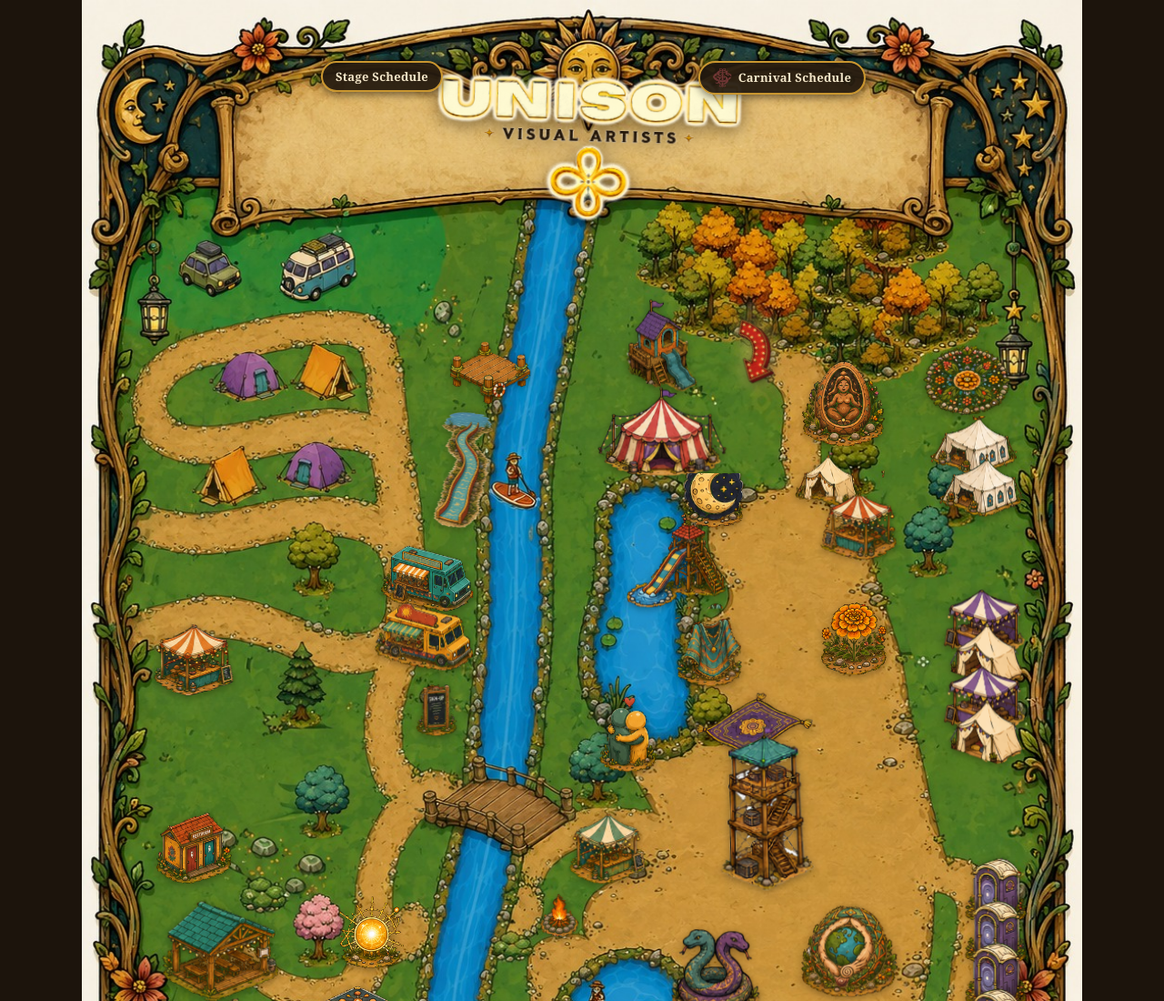
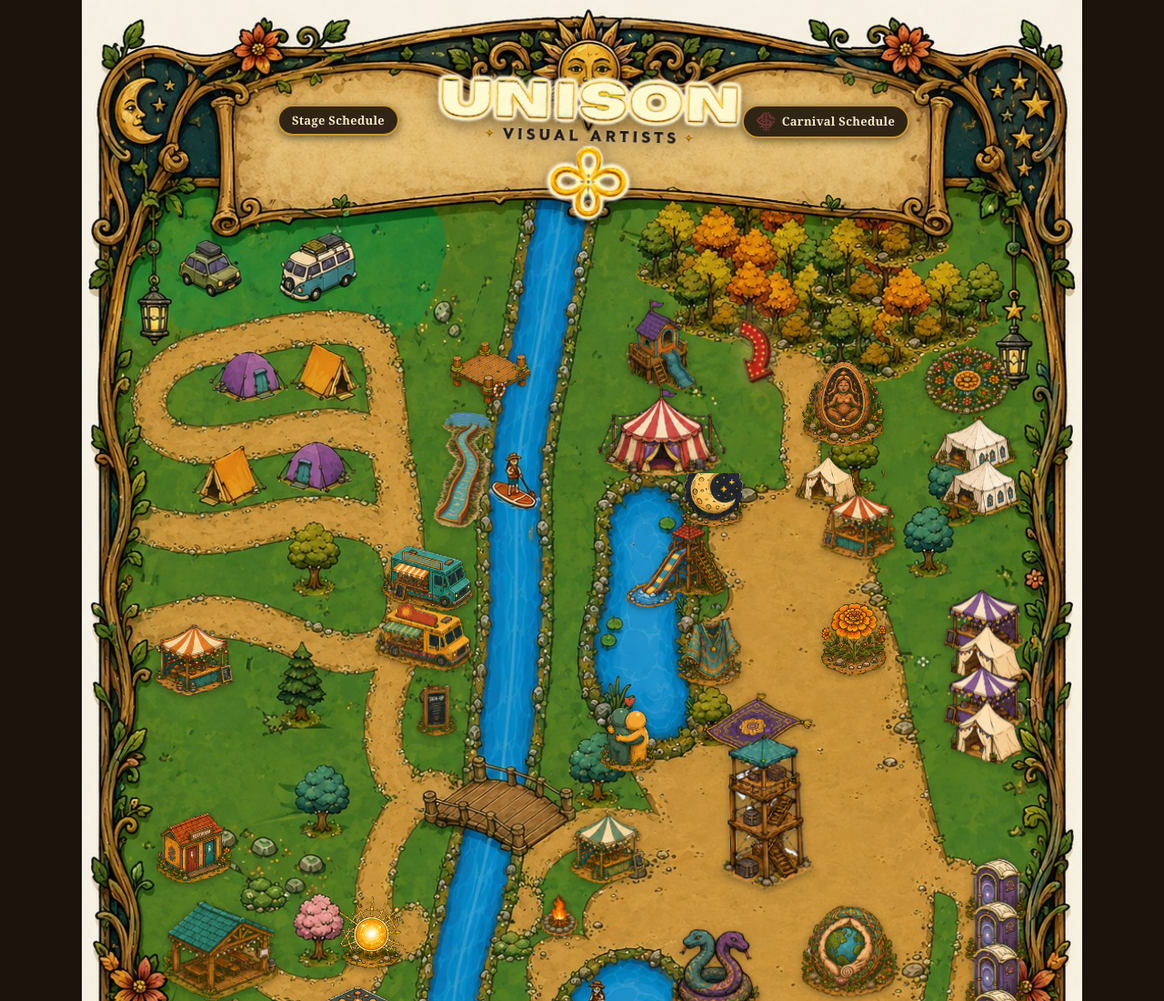
Before and after one commit to heyneeff/unison-map, a plain HTML site: page index.html in a window 1280 px wide. Shown: the top 1100 px of the page at 91% size. Drawn offline with Linux system fonts and the light colour scheme.

Commit message:
Nudge Stage/Carnival Schedule buttons down and further from center by half an inch

```diff
--- a/index.html
+++ b/index.html
@@ -352,7 +352,7 @@
   /* ---------- header schedule buttons ---------- */
   .header-btn{
     position:absolute;
-    top:4.5%;
+    top:calc(4.5% + 0.5in);
     transform:translateX(-50%);
     z-index:8;
     display:flex; align-items:center; gap:7px;
@@ -372,8 +372,8 @@
   .header-btn:hover{ background:#2f2213ee; }
   .header-btn img{ height:1.6em; width:auto; object-fit:contain; flex-shrink:0; }
   /* map split into 5 columns: Stage Schedule centered in column 2, Carnival Schedule in column 4 */
-  .header-btn-left{ left:30%; }
-  .header-btn-right{ left:70%; }
+  .header-btn-left{ left:calc(30% - 0.5in); }
+  .header-btn-right{ left:calc(70% + 0.5in); }
 
   .carnival-wordmark{
     display:block; max-width:280px; width:70%; margin:0 auto 12px;
```
